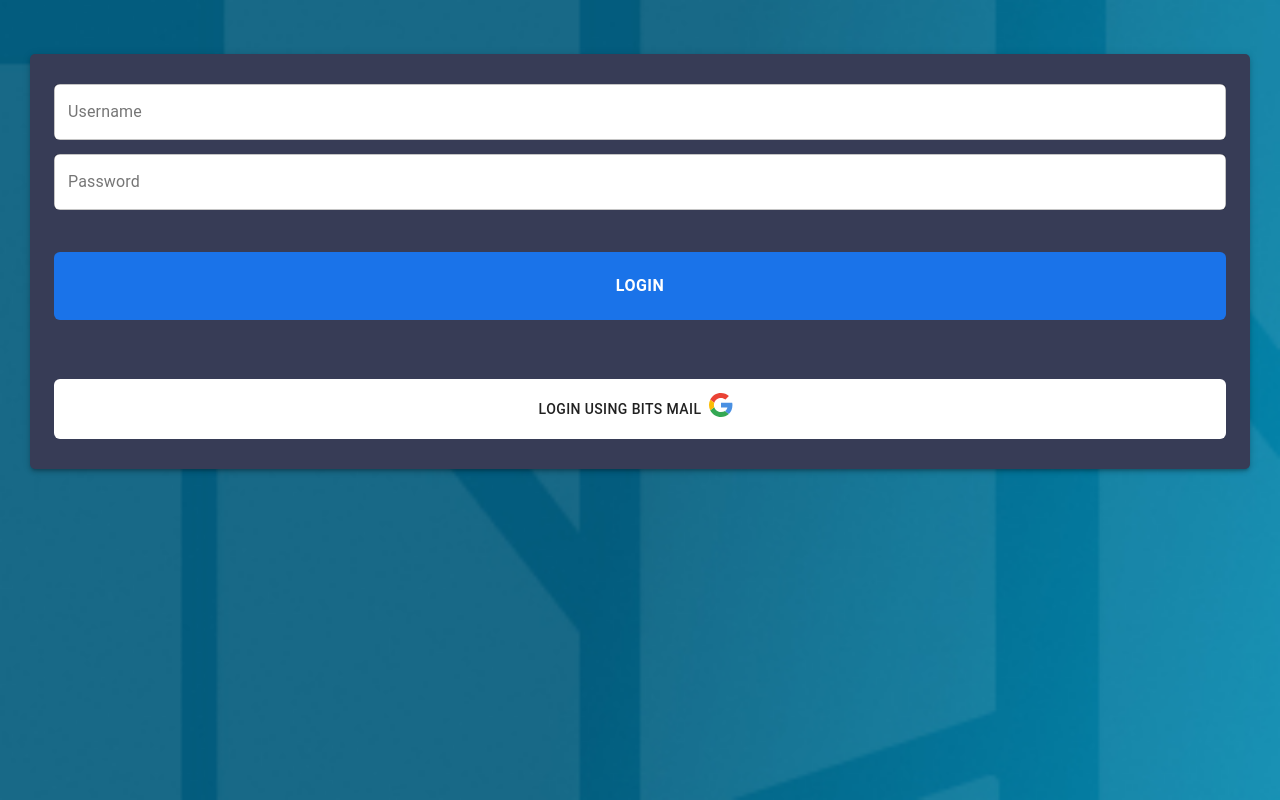
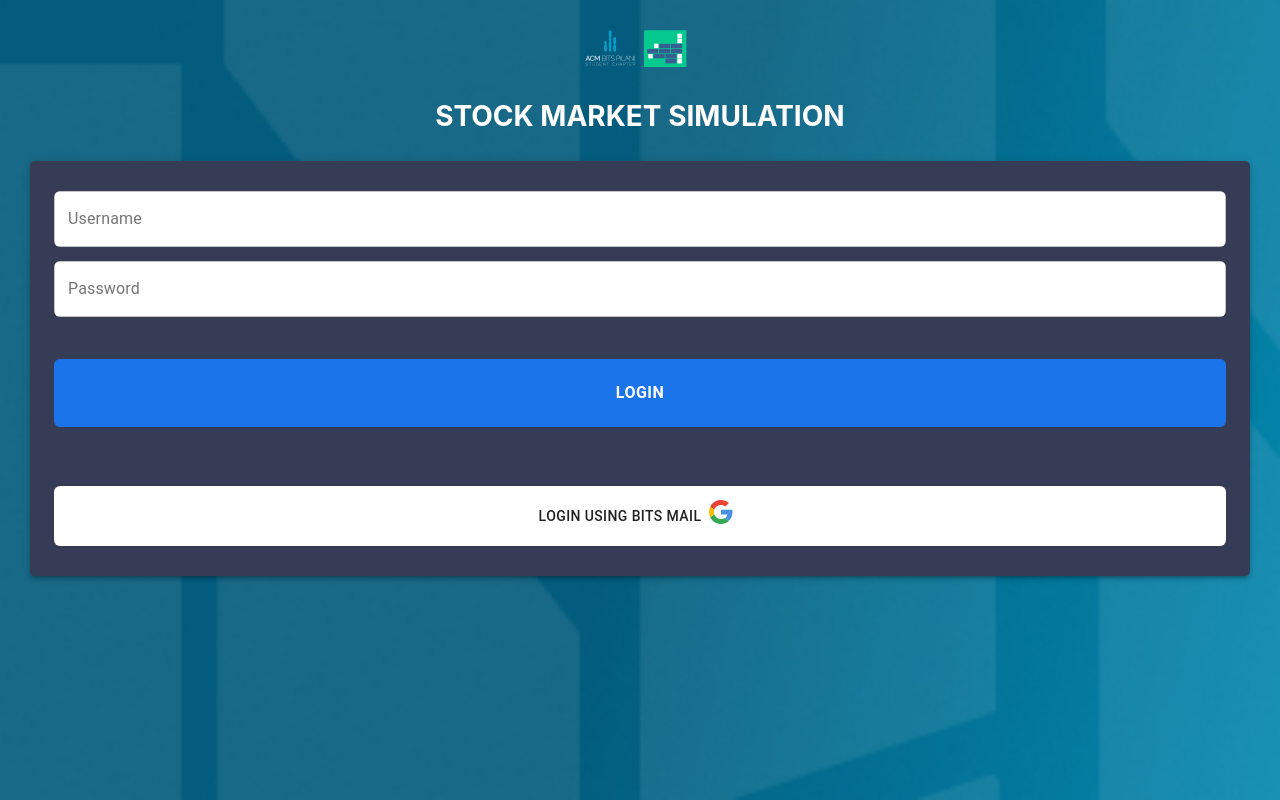
Before and after one commit to bitsacm/stock-market-simulation-2021, a React (Create React App) app: page /login in a window 1280 px wide. Built offline with nearby package versions, Linux system fonts and the light colour scheme.

Commit message:
Login complete

```diff
--- a/src/pages/LoginPage/LoginPage.css
+++ /dev/null
@@ -1,3 +0,0 @@
-#root {
-  background-image: url("bg.jpg");
-}
--- a/src/pages/LoginPage/LoginPage.js
+++ b/src/pages/LoginPage/LoginPage.js
@@ -4,9 +4,10 @@ import TextField from "@material-ui/core/TextField";
 import Container from "@material-ui/core/Container";
 import Paper from "@material-ui/core/Paper";
 import Box from "@material-ui/core/Box";
-import CssBaseline from "@material-ui/core/CssBaseline";
 import Image from "./bg.jpg";
 import { makeStyles } from "@material-ui/core/styles";
+import acm from "./acm.png";
+import apogee from "./apogee.png";
 
 const useStyles = makeStyles((theme) => ({
   root: {
@@ -49,6 +50,12 @@ const useStyles = makeStyles((theme) => ({
     backgroundColor: "#FFFFFF",
     borderRadius: 6,
     marginTop: "-10px"
+  },
+  sms: {
+    fontStyle: "RelishPro",
+    fontWeight: 400,
+    color: "white",
+    fontSize: "28px"
   }
 }));
 
@@ -56,7 +63,13 @@ export default function LoginPage() {
   const classes = useStyles();
   return (
     <Container className={classes.root}>
-      <CssBaseline />
+      <img src={acm} alt="ACM Logo" />
+      <img src={apogee} alt="Apogee Logo" />
+      <center>
+        <p className={classes.sms}>
+          <b>STOCK MARKET SIMULATION</b>
+        </p>
+      </center>
       <Paper elevation={3} className={classes.bluePaper}>
         <form noValidate>
           <Box m={3}>
```
Also changed, not shown: src/pages/LoginPage/acm.png (added), src/pages/LoginPage/apogee.png (added).
